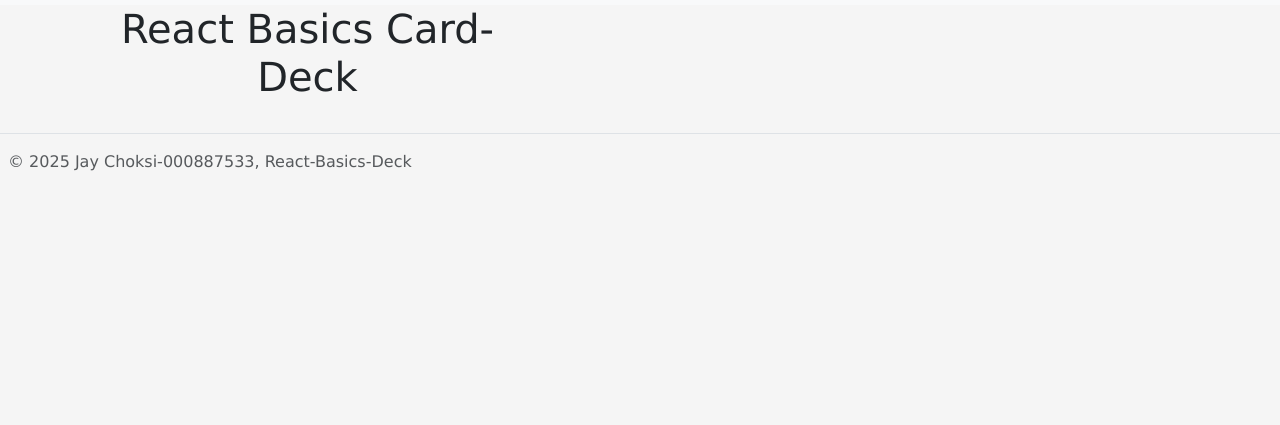
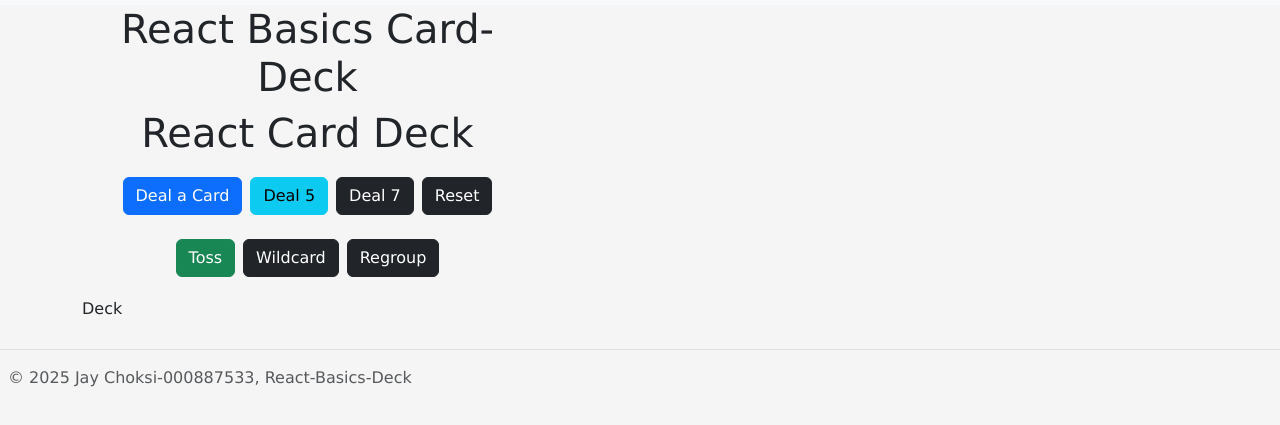
Before and after one commit to justtcallmejayy/react-basics, a plain HTML site: page index.html in a window 1280 px wide. Shown: the part 71-496 px from the top of the page. Drawn offline with nearby package versions, Linux system fonts and the light colour scheme.

Commit message:
Retyped script babel link

```diff
--- a/index.html
+++ b/index.html
@@ -81,6 +81,6 @@
       crossorigin="anonymous"
     ></script>
     <!-- Script link for REACT -->
-    <script src="./assets/js/react-basics.js"></script>
+    <script type="text/babel" src="./assets/js/react-basics.js"></script>
   </body>
 </html>
```
